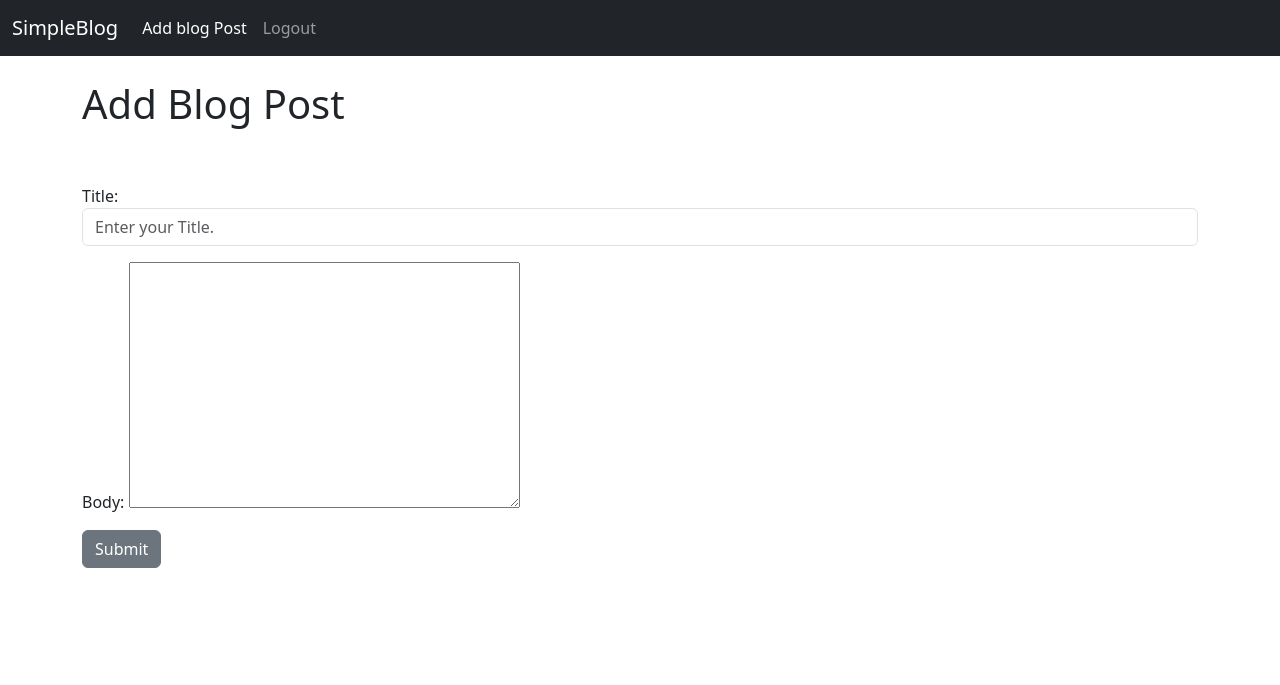
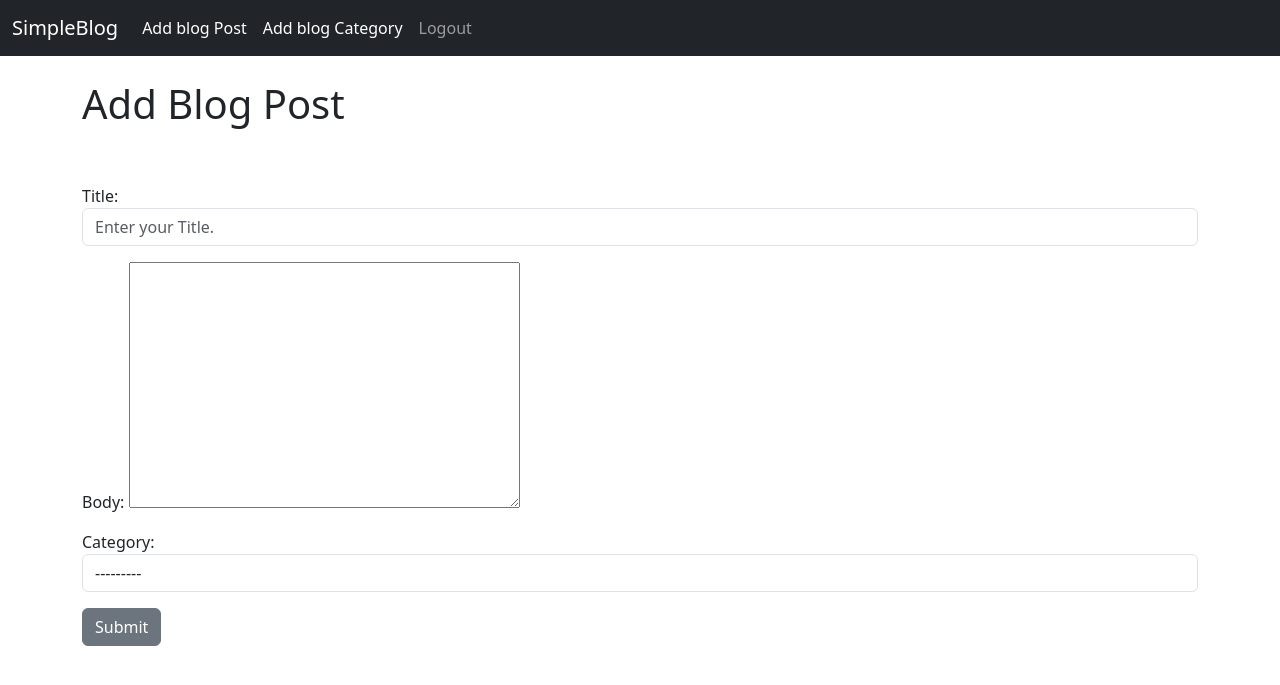
Before and after one commit to justinwastaken/SimpleBlog, a Django app: page /add_post in a window 1280 px wide. Shown: the top 685 px of the page. Run offline with Django 5.2, Linux system fonts and the light colour scheme; the visitor is signed in with stand-in values (Sample User, id 1); data that the repository does not hold is empty; some libraries are stand-ins or nearby versions.

Commit message:
Added functionality to add and edit categories, updated the database with new category attribute + some fixes to home.html

```diff
--- a/simpleblog/blogapp/admin.py
+++ b/simpleblog/blogapp/admin.py
@@ -1,5 +1,6 @@
 from django.contrib import admin
-from .models import Post
+from .models import Post, Category
 # Register your models here.
 
 admin.site.register(Post)
+admin.site.register(Category)
--- a/simpleblog/blogapp/forms.py
+++ b/simpleblog/blogapp/forms.py
@@ -1,22 +1,36 @@
 from django import forms
-from .models import Post
+from .models import Post, Category
 
 class PostForm(forms.ModelForm):
     class Meta:
         model = Post
-        fields = ['title', 'body']
+        fields = ['title', 'body', 'category']
+        choices = Category.objects.all().values_list('name', 'name')
+
+        choice_list = []
+        for item in choices:
+            choice_list.append(item)
+
+
 
         widgets = {
             'title': forms.TextInput(attrs={'class': 'form-control', 'placeholder': 'Enter your Title.'}),
+            'category': forms.Select(attrs={'class': 'form-control'})
 
         }
 
 class UpdateForm(forms.ModelForm):
     class Meta:
         model = Post
-        fields = ['title', 'body']
+        fields = ['title', 'body', 'category']
 
         widgets = {
             'title': forms.TextInput(attrs={'class': 'form-control', 'placeholder': 'Enter your Title.'}),
+            'category': forms.Select(attrs={'class': 'form-control'})
 
         }
+
+class CategoryForm(forms.ModelForm):
+    class Meta:
+        model = Category
+        fields = ['name']
--- a/simpleblog/blogapp/models.py
+++ b/simpleblog/blogapp/models.py
@@ -5,9 +5,29 @@ from django_ckeditor_5.fields import CKEditor5Field
 
 # Create your models here.
 
+class Category(models.Model):
+    name = models.CharField(max_length=255, default="weight lifting", unique=True)
+
+    def __str__(self):
+        return self.name
+
+    def get_absolute_url(self):
+        return reverse('home')
+
+    def save(self, *args, **kwargs):
+        self.name = self.name.lower()
+        super().save(*args, **kwargs)
+
 class Post(models.Model):
     title = models.CharField(max_length=255)
     author = models.ForeignKey(User, on_delete=models.CASCADE)
+
+    category = models.ForeignKey(
+        Category,
+        on_delete=models.CASCADE,
+        related_name="posts"
+    )
+
     body = CKEditor5Field('Text', config_name='extends')
     created_at = models.DateTimeField(auto_now_add=True)
 
--- a/simpleblog/blogapp/templates/blog_details.html
+++ b/simpleblog/blogapp/templates/blog_details.html
@@ -5,7 +5,7 @@
 
 
 <h1>{{ post.title }}</h1>
-<small>By: {{ post.author.get_full_name }} - Created: {{ post.created_at }}
+<small>By: {{ post.author.get_full_name }} - Created: {{ post.created_at }} - Category: {{post.category}}
        {% if user.is_authenticated %}
        |
        <a href="{% url 'update_post' post.pk%}">edit</a> |
--- a/simpleblog/blogapp/templates/home.html
+++ b/simpleblog/blogapp/templates/home.html
@@ -28,7 +28,7 @@
             <li>
                 <a href="{% url 'blog-details' post.pk %}">
                     {{ post.title }}
-                </a> by: {{ post.author.get_full_name }}
+                </a>  by: {{ post.author.get_full_name }} - {{post.created_at}} - {{post.category}}
 
                 {% if user.is_authenticated %}
                     <small>
--- a/simpleblog/blogapp/templates/index.html
+++ b/simpleblog/blogapp/templates/index.html
@@ -21,6 +21,9 @@
         {% if user.is_authenticated %}
           <li class="nav-item">
             <a class="nav-link active" aria-current="page" href="{% url 'add_post' %}">Add blog Post</a>
+          </li>
+          <li class="nav-item">
+            <a class="nav-link active" aria-current="page" href="{% url 'add_category' %}">Add blog Category</a>
           </li>
           <li class="nav-item">
             <a href="{% url 'home' %}" class="nav-link"
--- a/simpleblog/blogapp/urls.py
+++ b/simpleblog/blogapp/urls.py
@@ -1,5 +1,5 @@
 from django.urls import path
-from .views import HomeView, BlogDetailView, AddPostView, UpdatePostView, DeletePostView
+from .views import HomeView, BlogDetailView, AddPostView, UpdatePostView, DeletePostView, AddCategoryView
 
 urlpatterns = [
     #path('', views.home, name="home")
@@ -7,5 +7,6 @@ urlpatterns = [
     path('article/<int:pk>', BlogDetailView.as_view(), name="blog-details"),
     path('add_post', AddPostView.as_view(), name="add_post"),
     path('update_post/<int:pk>', UpdatePostView.as_view(), name="update_post"),
-    path('delete_post/<int:pk>', DeletePostView.as_view(), name="delete_post")
+    path('delete_post/<int:pk>', DeletePostView.as_view(), name="delete_post"),
+    path('add_category', AddCategoryView.as_view(), name="add_category"),
 ]
--- a/simpleblog/blogapp/views.py
+++ b/simpleblog/blogapp/views.py
@@ -1,7 +1,7 @@
-from django.shortcuts import render
+from django.shortcuts import redirect, render
 from django.views.generic import ListView, DetailView, CreateView, UpdateView, DeleteView
-from .models import Post
-from .forms import PostForm, UpdateForm
+from .models import Category, Post
+from .forms import CategoryForm, PostForm, UpdateForm
 from django.urls import reverse_lazy
 # Create your views here.
 
@@ -19,6 +19,7 @@ class HomeView(ListView):
             return Post.objects.order_by("created_at")
         else:
             return Post.objects.order_by("-created_at")
+
 
 class BlogDetailView(DetailView):
     model = Post
@@ -42,3 +43,8 @@ class DeletePostView(DeleteView):
     model = Post
     template_name = 'delete_post.html'
     success_url = reverse_lazy('home')
+
+class AddCategoryView(CreateView):
+    model = Category
+    fields = ['name']
+    template_name = 'add_category.html'
```
Also changed, not shown: simpleblog/blogapp/templates/add_category.html (added, +22 -0 lines), simpleblog/blogapp/migrations/0004_category.py (added), simpleblog/blogapp/migrations/0005_post_category_alter_category_name.py (added).
